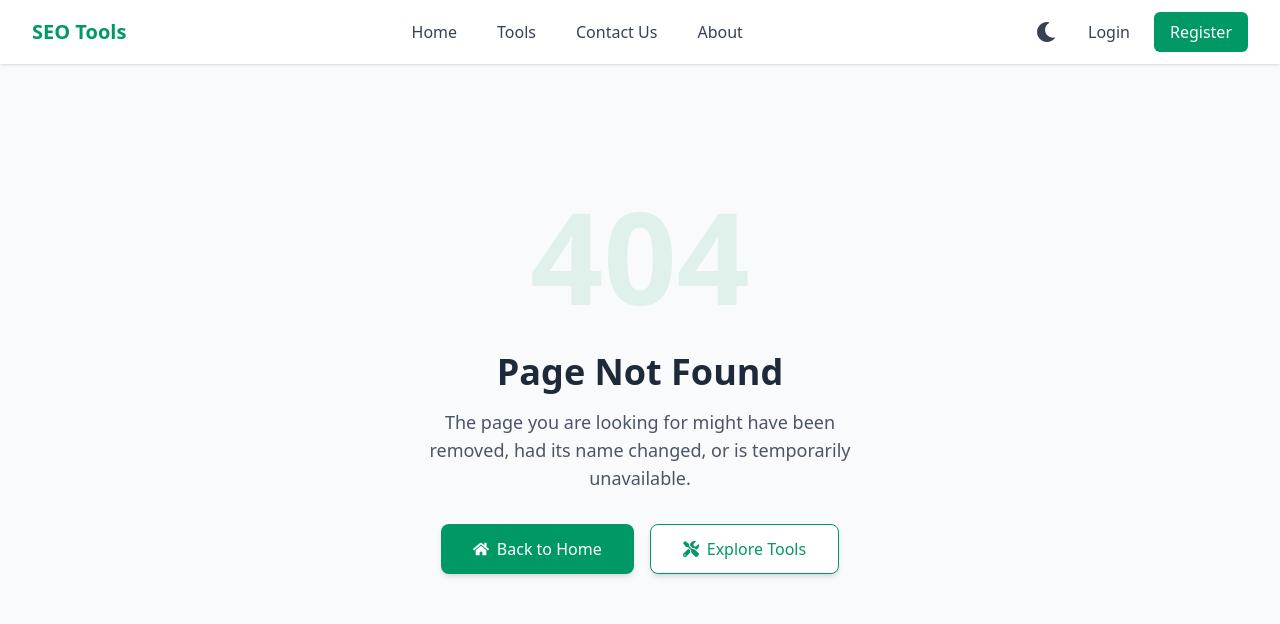
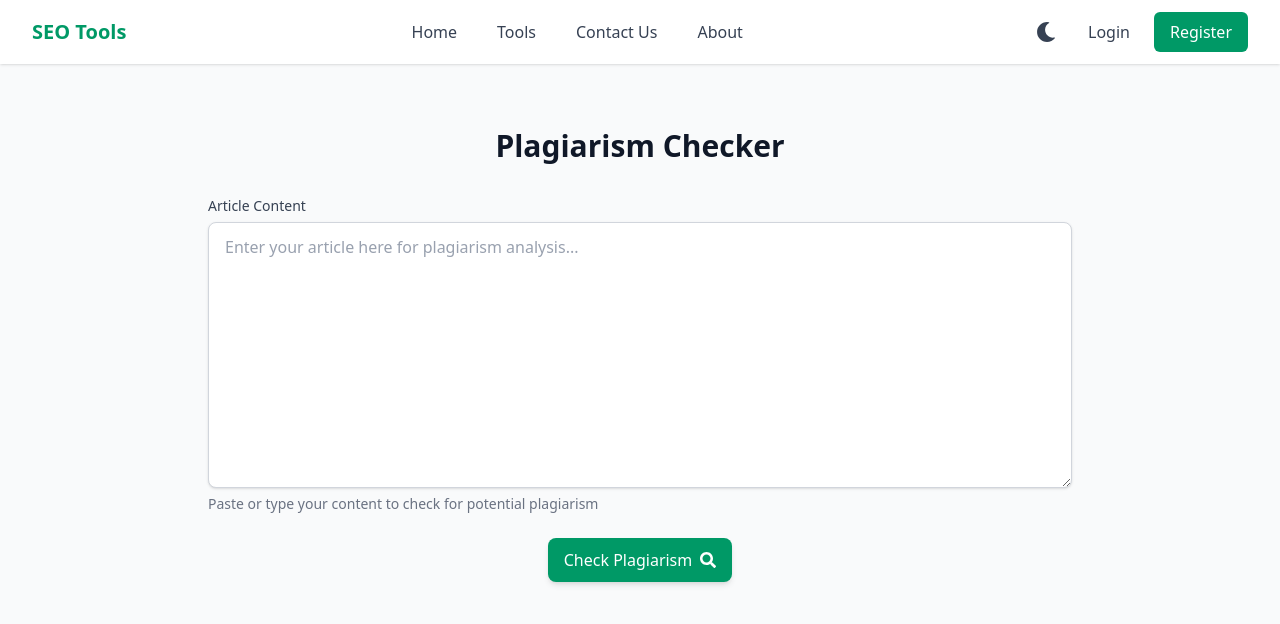
Before and after one commit to hassaandev5/seo-tools-next, a Next.js app: page /plagiarism-checker in a window 1280 px wide. Before the commit this address had no page. Shown: the top 624 px of the page. Built offline with nearby package versions, Linux system fonts and the light colour scheme; no server answers.

Commit message:
Modified tools page to add the plagiarism Checker tool and made the plagiarism Checker snippet logic

```diff
--- /dev/null
+++ b/src/app/(tools)/plagiarism-checker/page.tsx
@@ -0,0 +1,7 @@
+import PlagiarismChecker from "@/components/tools/PlagiarismChecker";
+
+const page = () => {
+  return <PlagiarismChecker />;
+};
+
+export default page;
--- a/src/components/Tools.tsx
+++ b/src/components/Tools.tsx
@@ -190,16 +190,16 @@ const ToolsPage = () => {
     //   category: "content",
     //   slug: "image-alt-text-generator",
     // },
-    // {
-    //   id: 16,
-    //   title: "Plagiarism Checker",
-    //   description:
-    //     "Verify your content's originality against billions of web pages and ensure it's unique.",
-    //   icon: <FaSearch className="w-5 h-5" />,
-    //   category: "content",
-    //   slug: "plagiarism-checker",
-    //   isPopular: true,
-    // },
+    {
+      id: 16,
+      title: "Plagiarism Checker",
+      description:
+        "Verify your content's originality against billions of web pages and ensure it's unique.",
+      icon: <FaSearch className="w-5 h-5" />,
+      category: "content",
+      slug: "plagiarism-checker",
+      isPopular: true,
+    },
     // {
     //   id: 17,
     //   title: "Backlink Maker",
--- /dev/null
+++ b/src/components/tools/PlagiarismChecker.tsx
@@ -0,0 +1,124 @@
+"use client";
+
+import React, { useEffect } from "react";
+import { useState } from "react";
+import { FaSearch } from "react-icons/fa";
+
+const PlagiarismChecker = () => {
+  const [article, setArticle] = useState("");
+  const [snippets, setSnippets] = useState<string[]>([]);
+
+  const GOOGLE_API_KEY = process.env.NEXT_PUBLIC_GOOGLE_SEARCH_API_KEY;
+  const GOOGLE_CX = process.env.NEXT_PUBLIC_GOOGLE_SEARCH_CX;
+
+  const makeSnippets = (str: string) => {
+    const maxWords = 1000; // Maximum words for an article
+    const maxSnippets = 10; // Total number of snippets
+    const idealSnippetSize = 100; // Ideal size snippet in words
+
+    const words = str.trim().split(/\s+/);
+    console.log(words);
+    const totalWords = words.length;
+    console.log("Total words in the article: " + totalWords);
+
+    if (totalWords > maxWords) {
+      console.warn("Article is too long, truncating to 1000 words.");
+      // return makeSnippets(words.slice(0, 1000).join(" "));
+      return;
+    }
+    // Decide snippet size based on total words
+    const sinppetCount = Math.min(
+      Math.ceil(totalWords / idealSnippetSize),
+      maxSnippets
+    );
+    const snippetSize = Math.ceil(totalWords / sinppetCount);
+
+    const snippetList = [];
+    for (let i = 0; i < totalWords; i += snippetSize) {
+      const snippet = words.slice(i, i + snippetSize).join(" ");
+      snippetList.push(snippet);
+    }
+
+    setSnippets(snippetList);
+    console.log("Snippets generated:", snippetList);
+    return snippetList;
+  };
+
+  const searchSnippets = async (snippet: string) => {
+    if (!GOOGLE_API_KEY || !GOOGLE_CX) {
+      console.error("Google Search API credentials not configured");
+      return;
+    }
+    const response = await fetch(
+      `https://www.googleapis.com/customsearch/v1?key=${GOOGLE_API_KEY}&cx=${GOOGLE_CX}&q=${encodeURIComponent(
+        snippet
+      )}`
+    );
+    const data = await response.json();
+  };
+  const handleCheckPlagiarism = () => {
+    if (article.trim() === "") {
+      alert("Please enter an article to check for plagiarism.");
+      return;
+    }
+    const snippetList = makeSnippets(article);
+
+    // console.log(snippetList);
+    // snippetList.forEach((snippet) => {
+    //   searchSnippets(snippet);
+    // });
+
+    // Here you would typically call an API to check for plagiarism
+    // For now, we will just log the snippets
+    // console.log("Snippets generated:", snippets);
+  };
+
+  return (
+    <div className="max-w-4xl mx-auto px-4 py-8">
+      <div className="text-center mb-8">
+        <h1 className="text-3xl font-bold text-gray-900 dark:text-white mb-4">
+          Plagiarism Checker
+        </h1>
+      </div>
+
+      <div className="space-y-6">
+        {/* Textarea with proper styling */}
+        <div className="textarea-container">
+          <label htmlFor="article-input" className="textarea-label">
+            Article Content
+          </label>
+          <div className="relative">
+            <textarea
+              id="article-input"
+              value={article}
+              onChange={(e) => setArticle(e.target.value)}
+              placeholder="Enter your article here for plagiarism analysis..."
+              rows={10}
+              className="textarea"
+              style={{ minHeight: "240px" }}
+            />
+          </div>
+          <p className="textarea-helper-text">
+            Paste or type your content to check for potential plagiarism
+          </p>
+        </div>
+
+        {/* Button with proper styling */}
+        <div className="flex justify-center">
+          <button
+            onClick={handleCheckPlagiarism}
+            className="btn btn-primary btn-md btn-icon-right"
+            disabled={!article.trim()}
+          >
+            Check Plagiarism
+            <FaSearch />
+          </button>
+        </div>
+      </div>
+
+      {/* Placeholder for results */}
+    </div>
+  );
+};
+
+export default PlagiarismChecker;
```
